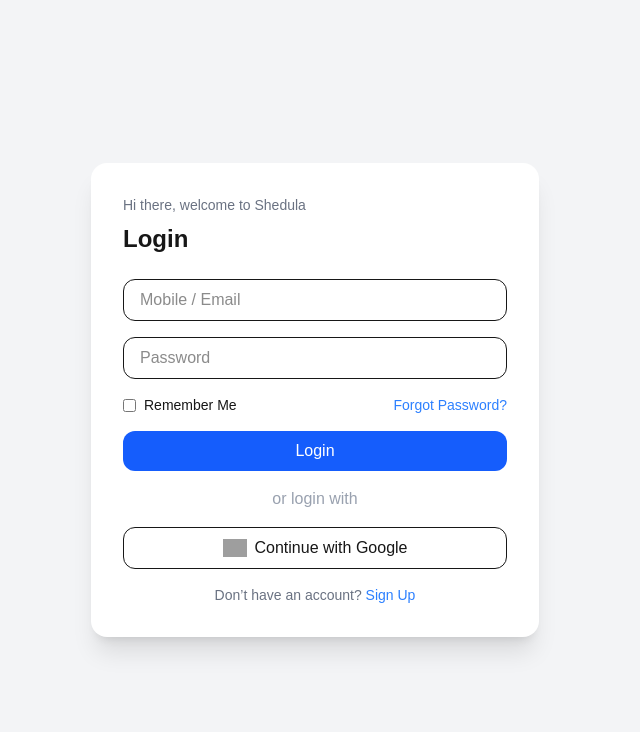
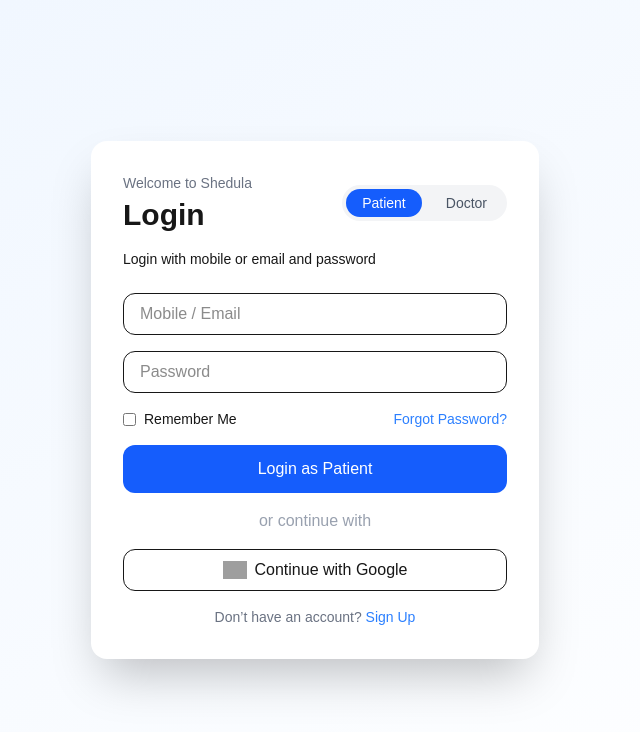
Before and after one commit to Karanchaurasiya-012/doctor-app, a Next.js app: page / in a window 1280 px wide. Shown: the top 732 px of the page, without its empty margins (325-965 px from the left). Built offline with nearby package versions, Linux system fonts and the light colour scheme; grey boxes are pictures that could not be loaded.

Commit message:
final doctor login

```diff
--- a/src/components/LoginForm.tsx
+++ b/src/components/LoginForm.tsx
@@ -17,90 +17,150 @@
     handleSubmit,
     formState: { errors },
   } = useForm<FormData>();
-
   const [loginError, setLoginError] = useState("");
+  const [role, setRole] = useState<"patient" | "doctor">("patient");
+  const [loading, setLoading] = useState(false);
   const router = useRouter();
 
   const onSubmit = async (data: FormData) => {
+    setLoginError("");
+    setLoading(true);
     const { identifier, password } = data;
 
+    try {
+      if (role === "patient") {
         const isEmail = identifier.includes("@");
         const field = isEmail ? "email" : "mobile";
+        const url = `https://json-backend-8zn4.onrender.com/users?${field}=${encodeURIComponent(
+          identifier
+        )}&password=${encodeURIComponent(password)}`;
 
-    const url = `https://json-backend-8zn4.onrender.com/users?${field}=${identifier}&password=${password}`;
-
-    try {
         const res = await fetch(url);
         const users = await res.json();
 
         if (users.length > 0) {
-        alert("✅ Login Successful!");
-        setLoginError("");
-
-        // ⬇️ Redirect to OTP page
+          alert("✅ Patient login successful");
+          // TODO: persist session (e.g., localStorage / context)
           router.push("/verify-otp");
         } else {
-        setLoginError("❌ Invalid credentials");
+          setLoginError("❌ Invalid patient credentials");
+        }
+      } else {
+        // Doctor login using email/mobile + password
+        const isEmail = identifier.includes("@");
+        const field = isEmail ? "email" : "mobile";
+        const url = `https://json-backend-8zn4.onrender.com/doctors?${field}=${encodeURIComponent(
+          identifier
+        )}&password=${encodeURIComponent(password)}`;
+
+        const res = await fetch(url);
+        const doctors = await res.json();
+
+        if (doctors.length > 0) {
+          const matched = doctors[0];
+          alert(`✅ Doctor login successful (${matched.name})`);
+          // TODO: persist doctor session
+          router.push(`/doctors/${matched.id}`);
+        } else {
+          setLoginError("❌ Invalid doctor credentials");
+        }
       }
     } catch (err) {
       console.error("Login error:", err);
       setLoginError("❌ Something went wrong");
+    } finally {
+      setLoading(false);
     }
   };
 
   return (
-    <div className="min-h-screen flex items-center justify-center bg-gray-100 px-4">
-      <div className="bg-white p-8 rounded-2xl shadow-xl w-full max-w-md">
-        <h2 className="text-gray-500 text-sm">Hi there, welcome to Shedula</h2>
-        <h1 className="text-2xl font-bold mt-2 mb-6">Login</h1>
+    <div className="min-h-screen flex items-center justify-center bg-gradient-to-br from-blue-50 to-white px-4">
+      <div className="bg-white p-8 rounded-2xl shadow-2xl w-full max-w-md relative">
+        <div className="flex justify-between items-center mb-4">
+          <div>
+            <h2 className="text-gray-500 text-sm">Welcome to Shedula</h2>
+            <h1 className="text-3xl font-bold mt-1">Login</h1>
+          </div>
+          <div className="flex gap-2 bg-gray-100 rounded-full p-1">
+            <button
+              type="button"
+              onClick={() => setRole("patient")}
+              className={`px-4 py-1 rounded-full text-sm font-medium transition ${
+                role === "patient"
+                  ? "bg-blue-600 text-white"
+                  : "text-gray-600 hover:bg-blue-50"
+              }`}
+            >
+              Patient
+            </button>
+            <button
+              type="button"
+              onClick={() => setRole("doctor")}
+              className={`px-4 py-1 rounded-full text-sm font-medium transition ${
+                role === "doctor"
+                  ? "bg-blue-600 text-white"
+                  : "text-gray-600 hover:bg-blue-50"
+              }`}
+            >
+              Doctor
+            </button>
+          </div>
+        </div>
+
+        <p className="text-sm mb-6">
+          {role === "patient"
+            ? "Login with mobile or email and password"
+            : "Login as doctor with email or mobile and password"}
+        </p>
 
         <form onSubmit={handleSubmit(onSubmit)} className="space-y-4">
+          <div>
             <input
-            {...register("identifier", { required: true })}
-            placeholder="Mobile / Email"
+              {...register("identifier", { required: "Required" })}
+              placeholder={role === "patient" ? "Mobile / Email" : "Doctor Mobile / Email"}
               className="w-full border rounded-xl px-4 py-2 focus:outline-none focus:ring-2 focus:ring-blue-500"
             />
             {errors.identifier && (
-            <p className="text-red-500 text-sm">This field is required</p>
+              <p className="text-red-500 text-sm mt-1">{errors.identifier.message}</p>
             )}
+          </div>
 
+          <div>
             <input
               type="password"
-            {...register("password", { required: true })}
+              {...register("password", { required: "Required" })}
               placeholder="Password"
               className="w-full border rounded-xl px-4 py-2 focus:outline-none focus:ring-2 focus:ring-blue-500"
             />
             {errors.password && (
-            <p className="text-red-500 text-sm">Password is required</p>
+              <p className="text-red-500 text-sm mt-1">{errors.password.message}</p>
             )}
+          </div>
 
-          <div className="flex items-center justify-between">
-            <label className="flex items-center gap-2 text-sm">
-              <input
-                type="checkbox"
-                {...register("remember")}
-                className="accent-blue-600"
-              />
+          <div className="flex items-center justify-between text-sm">
+            <label className="flex items-center gap-2">
+              <input type="checkbox" {...register("remember")} className="accent-blue-600" />
               Remember Me
             </label>
-            <a href="#" className="text-sm text-blue-500 hover:underline">
+            <button type="button" className="text-blue-500 hover:underline">
               Forgot Password?
-            </a>
+            </button>
           </div>
 
           {loginError && (
-            <p className="text-red-500 text-sm">{loginError}</p>
+            <div className="bg-red-100 text-red-700 px-3 py-2 rounded">{loginError}</div>
           )}
 
           <button
             type="submit"
-            className="w-full bg-blue-600 text-white py-2 rounded-xl hover:bg-blue-700 transition"
+            disabled={loading}
+            className="w-full bg-blue-600 text-white py-3 rounded-xl hover:bg-blue-700 transition disabled:opacity-50 flex justify-center items-center gap-2"
           >
-            Login
+            {loading ? "Logging in..." : `Login as ${role === "patient" ? "Patient" : "Doctor"}`}
           </button>
         </form>
 
-        <div className="text-center my-4 text-gray-400">or login with</div>
+        <div className="text-center my-4 text-gray-400">or continue with</div>
 
         <button className="w-full border py-2 rounded-xl flex justify-center items-center gap-2 hover:bg-gray-100">
           <Image
```
Lines whose indentation alone changed are shown as unchanged.
